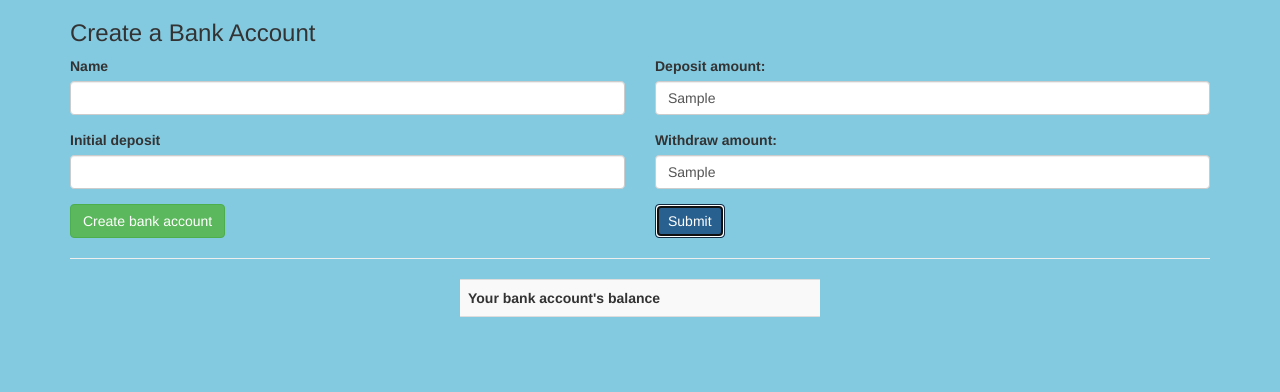
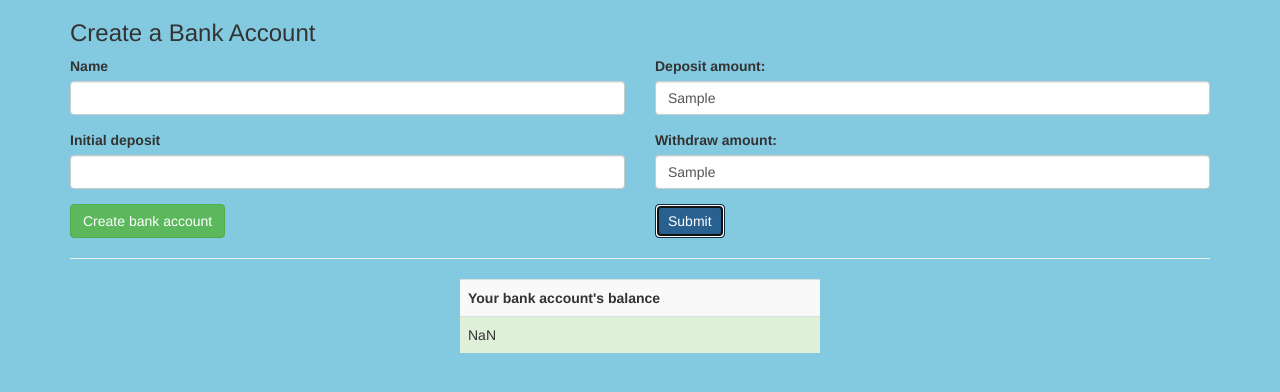
Before and after one commit to bountham/Bank-Account, a plain HTML site: page index.html in a window 1280 px wide. Both pictures are taken after typing "Sample", "Sample" into the empty fields and a click on the button "Submit". Drawn offline with nearby package versions, Linux system fonts and the light colour scheme.

Commit message:
ass withdraw function

```diff
--- a/index.html
+++ b/index.html
@@ -50,7 +50,7 @@
                   </tr>
 
                 <tr>
-                    <td id="balance">
+                    <td class='success'>
                     </td>
                 </tr>
               </table>
--- a/js/scripts.js
+++ b/js/scripts.js
@@ -9,37 +9,37 @@ var BankAccount = {
 };
 
  var Person = {
-    //  name : "tommy",
-    //  set_name: function(new_name){
-    //      this.name = this.new_name;
-    //  },
-     //
-    //  get_name: function(){
-    //      return this.name;
-    //  }
+
     return_name: function(){
         return this.name;
     }
 
  }
 
-     $(function(){
+ var newUser = Object.create(Person);
+ var newAccount = Object.create(BankAccount);
+
+
+     $(document).ready(function(){
          $("form#create-bank").submit(function(event){
              event.preventDefault();
 
          var newAccountUser = $("input#name").val();
          var newDeposit = parseInt($("input#initial-deposit").val());
 
-         var newUser = Object.create(Person);
+        //  var newUser = Object.create(Person);
          newUser.name = newAccountUser;
 
-         var newAccount = Object.create(BankAccount);
+        //  var newAccount = Object.create(BankAccount);
          newAccount.deposit(newDeposit);
          var balance = newAccount.balance;
 
-         $("#balance").append("<td class='success'>"+balance + "</td>");
+         $(".success").text(balance);
          $("#account-holder").append(newUser.name);
      });
+
+
+
 
      $(function(){
          $("form#money-dep-with").submit(function(event){
@@ -47,12 +47,16 @@ var BankAccount = {
              var inputtedDeposit =  parseInt($("input#deposit-amount").val());
              var inputtedWithdraw = parseInt($("input#withdraw-amount").val());
 
-             var new_balance = newAccount.deposit(inputtedDeposit);
-             console.log(new_balance);
+             newAccount.deposit(inputtedDeposit);
+             var new_balance = newAccount.balance;
+             $(".success").text(new_balance);
+
+              newAccount.withdraw(inputtedWithdraw);
+              var withdrawAccount = newAccount.balance;
+              $(".success").text(new_balance);
 
 
 
-
-         })
-     });
- });
+         });
+       })
+    });
```
